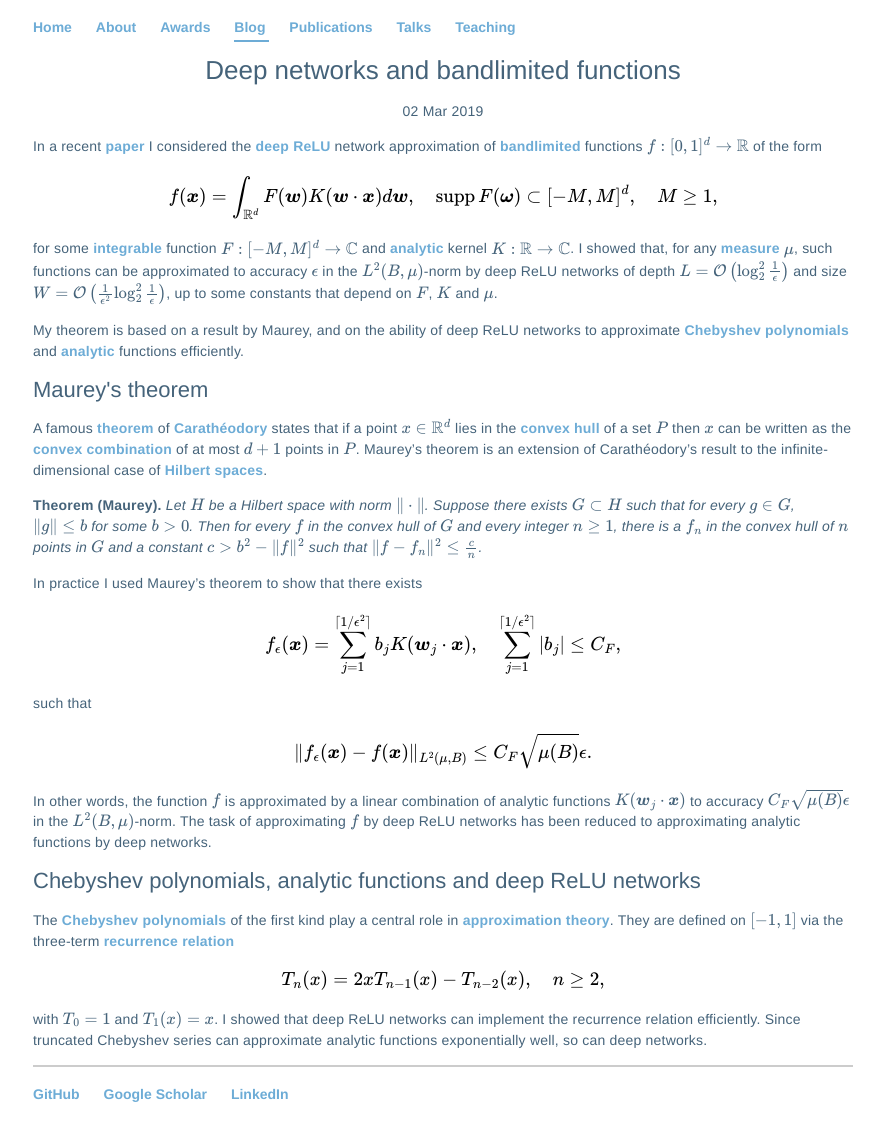
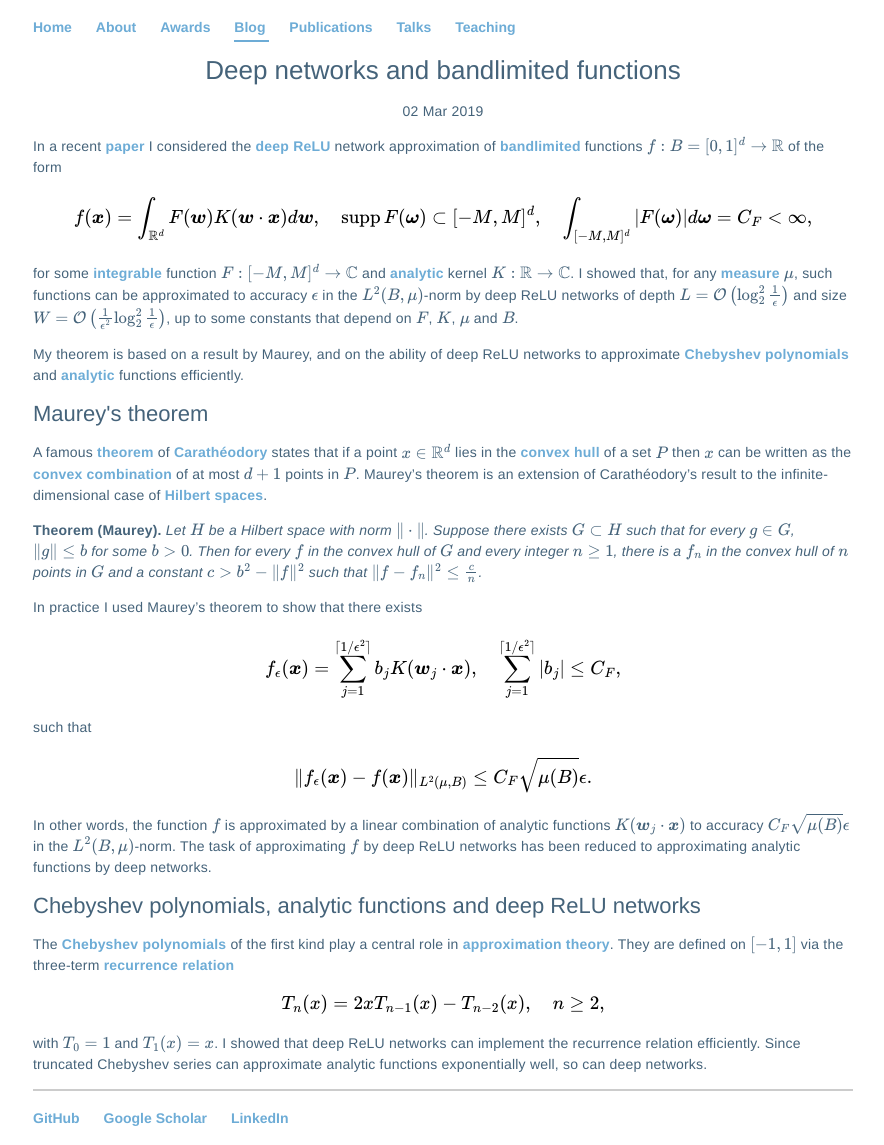
Before and after one commit to Hadrien-Montanelli/Hadrien-Montanelli.github.io, a Jekyll site: the page built from _posts/2019-03-02-deep-networks-2.md, in a window 1280 px wide. Shown: the whole page, without its empty margins (197-1081 px from the left). Built offline with Jekyll 4.4.1, drawn with Linux system fonts in a browser that asks for light colours; formulas are drawn with MathJax 3; before the commit the page ends 1121 px from its top, so only the background shows below that.

Commit message:
minor changes to latest blog post

```diff
--- a/_posts/2019-03-02-deep-networks-2.md
+++ b/_posts/2019-03-02-deep-networks-2.md
@@ -4,15 +4,16 @@ title: "Deep networks and bandlimited functions"
 date: 2019-03-02
 ---
 
-In a recent <a href="http://arxiv.org/pdf/1903.00735.pdf">paper</a> I considered the <a href='http://en.wikipedia.org/wiki/Deep_learning'>deep</a> <a href='http://en.wikipedia.org/wiki/Rectifier_(neural_networks)'>ReLU</a> network approximation of <a href='http://en.wikipedia.org/wiki/Bandlimiting'>bandlimited</a> functions $$f:[0,1]^d\rightarrow\mathbb{R}$$ of the form
+In a recent <a href="http://arxiv.org/pdf/1903.00735.pdf">paper</a> I considered the <a href='http://en.wikipedia.org/wiki/Deep_learning'>deep</a> <a href='http://en.wikipedia.org/wiki/Rectifier_(neural_networks)'>ReLU</a> network approximation of <a href='http://en.wikipedia.org/wiki/Bandlimiting'>bandlimited</a> functions $$f:B=[0,1]^d\rightarrow\mathbb{R}$$ of the form
 
 $$
-f(\boldsymbol{x}) = \int_{\mathbb{R}^d}F(\boldsymbol{w})K(\boldsymbol{w}\cdot\boldsymbol{x})d\boldsymbol{w},
-\quad\mathrm{supp}\,F(\boldsymbol{\omega})\subset [-M,M]^d, \quad M\geq1,
+f(\boldsymbol{x}) = \int_{\mathbb{R}^d}F(\boldsymbol{w})K(\boldsymbol{w}\cdot\boldsymbol{x})d\boldsymbol{w}, \\
+\quad\mathrm{supp}\,F(\boldsymbol{\omega})\subset [-M,M]^d,
+\quad\int_{[-M,M]^d}\vert F(\boldsymbol{\omega})\vert d\boldsymbol{\omega}=C_F<\infty,
 $$
 
 for some <a href='http://en.wikipedia.org/wiki/Locally_integrable_function'>integrable</a> function $$F:[-M,M]^d\rightarrow\mathbb{C}$$ and <a href='http://en.wikipedia.org/wiki/Analytic_function'>analytic</a> kernel $$K:\mathbb{R}\rightarrow\mathbb{C}$$.
-I showed that, for any <a href='http://en.wikipedia.org/wiki/Measure_(mathematics)'>measure</a> $$\mu$$, such functions can be approximated to accuracy $$\epsilon$$ in the $$L^2(B,\mu)$$-norm by deep ReLU networks of depth $$L=\mathcal{O}\left(\log_2^2\frac{1}{\epsilon}\right)$$ and size $$W=\mathcal{O}\left(\frac{1}{\epsilon^2}\log_2^2\frac{1}{\epsilon}\right)$$, up to some constants that depend on $$F$$, $$K$$ and $$\mu$$.
+I showed that, for any <a href='http://en.wikipedia.org/wiki/Measure_(mathematics)'>measure</a> $$\mu$$, such functions can be approximated to accuracy $$\epsilon$$ in the $$L^2(B,\mu)$$-norm by deep ReLU networks of depth $$L=\mathcal{O}\left(\log_2^2\frac{1}{\epsilon}\right)$$ and size $$W=\mathcal{O}\left(\frac{1}{\epsilon^2}\log_2^2\frac{1}{\epsilon}\right)$$, up to some constants that depend on $$F$$, $$K$$, $$\mu$$ and $$B$$.
 
 My theorem is based on a result by Maurey, and on the ability of deep ReLU networks to approximate <a href='https://en.wikipedia.org/wiki/Chebyshev_polynomials'>Chebyshev polynomials</a> and <a href='http://en.wikipedia.org/wiki/Analytic_function'>analytic</a> functions efficiently.
 
```
Also changed, not shown: 3 other files.
